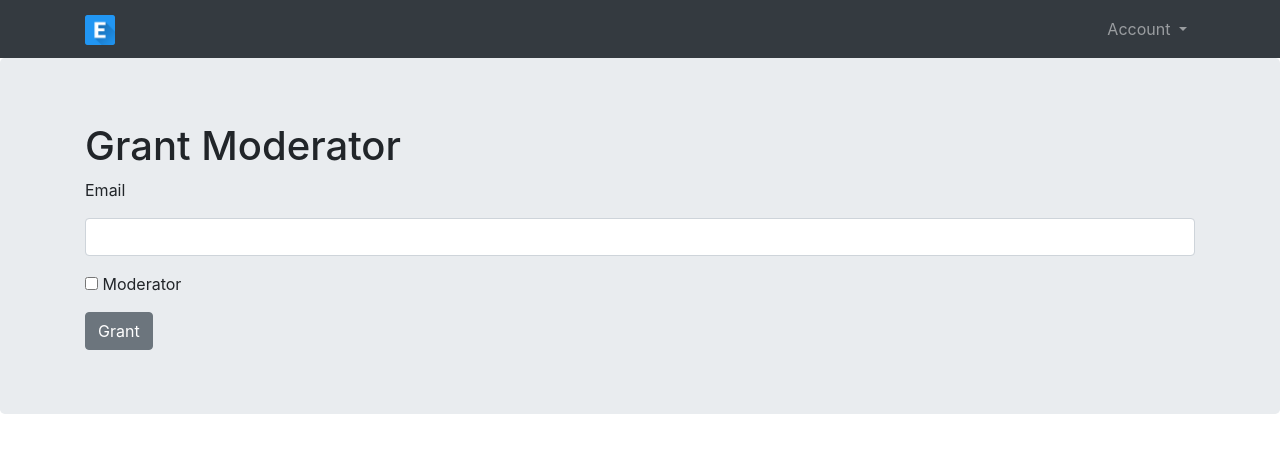
After one commit to artak10t/ProfessorReviews, a Flask app: template myapp/templates/grant_moderator.html in a window 1280 px wide. The commit adds this page. Shown: the top 453 px of the page. Run offline with Flask 2, Linux system fonts and the light colour scheme; the template is opened without the code that fills it: values that come from a table or form of the project are taken from there, others are empty; some libraries are stand-ins or nearby versions.

Commit message:
Added Professor model, added moderator role

```diff
--- a/myapp/__init__.py
+++ b/myapp/__init__.py
@@ -19,6 +19,6 @@ db = SQLAlchemy(myapp_obj)
 login = LoginManager(myapp_obj)
 login.login_view = 'login'
 
-from myapp import routes, routesUser, models
+from myapp import routes, routesUser, routesModerator, models
 
 db.create_all()
--- a/myapp/forms.py
+++ b/myapp/forms.py
@@ -13,3 +13,8 @@ class RegisterForm(FlaskForm):
     password = PasswordField('Password', validators=[DataRequired()])
     repeatPassword = PasswordField('Repeat Password', validators=[DataRequired()])
     submit = SubmitField('Register')
+
+class GrantModeratorForm(FlaskForm):
+    email = StringField('Email', validators=[DataRequired()])
+    status = BooleanField('Moderator')
+    submit = SubmitField('Grant')
--- a/myapp/routes.py
+++ b/myapp/routes.py
@@ -5,4 +5,7 @@ from myapp import db
 
 @myapp_obj.route("/")
 def home():
+    if(current_user.is_authenticated):
+        return render_template('home.html', authorized=current_user.is_authenticated, moderator=current_user.moderator)
+
     return render_template('home.html', authorized=current_user.is_authenticated)
--- a/myapp/templates/base.html
+++ b/myapp/templates/base.html
@@ -24,6 +24,18 @@
             </a>
             <div class="collapse navbar-collapse" id="navbarSupportedContent">
                 <ul class="navbar-nav ml-auto">
+                    {% if moderator %}
+                        <li class="nav-item dropdown">
+                            <a class="nav-link dropdown-toggle" href="#" id="navbarDropdown" role="button" data-toggle="dropdown" aria-haspopup="true" aria-expanded="false">
+                                Moderator
+                            </a>
+                            <div class="dropdown-menu" aria-labelledby="navbarDropdown">
+                                <a class="dropdown-item" href="/add_professor">Add Professor</a>
+                                <a class="dropdown-item" href="/grant_moderator">Grant Moderator Rights</a>
+                            </div>
+                        </li>
+
+                    {% endif %}
                     <li class="nav-item dropdown">
                         <a class="nav-link dropdown-toggle" href="#" id="navbarDropdown" role="button" data-toggle="dropdown" aria-haspopup="true" aria-expanded="false">
                             Account
--- /dev/null
+++ b/myapp/templates/grant_moderator.html
@@ -0,0 +1,24 @@
+{% extends "base.html" %}
+
+{% block content %}
+<form method="POST" novalidate>
+    <div class="jumbotron">
+        <div class="container">
+            <form method="POST" novalidate>
+                {{ form.hidden_tag() }}
+                <h1>Grant Moderator</h1>
+
+                <div class="form-group">
+                    <label>{{ form.email.label }}</label>
+                    {{ form.email(class="form-control", size=32) }}
+                </div>
+
+                {{ form.status(class="form-check-label") }}
+                <label>{{ form.status.label }}</label><br/>
+
+                {{ form.submit(class="btn btn-secondary") }}
+            </form>
+        </div>
+    </div>
+</form>
+{% endblock %}
```
Also changed, not shown: myapp/models.py (+9 -1 lines), myapp/routesModerator.py (added, +27 -0 lines), myapp/routesUser.py (+5 -2 lines), myapp/app.db.
